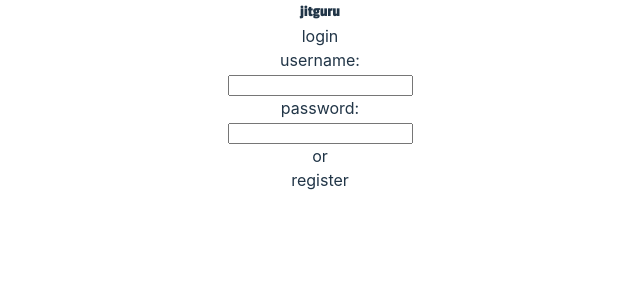
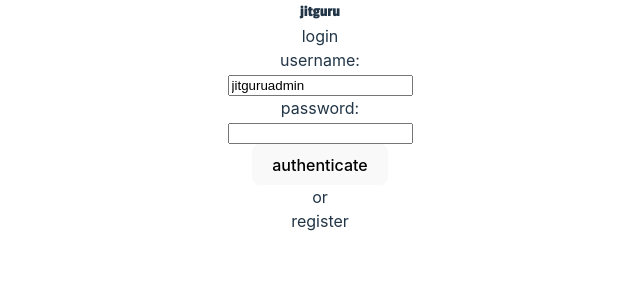
Before and after one commit to jazzhammer/jitguru-web, a Svelte app: page / in a window 1280 px wide. Shown: the top 300 px of the page, without its empty margins (320-960 px from the left). Built offline with nearby package versions, Linux system fonts and the light colour scheme.

Commit message:
feat(security): default dev username and password

```diff
--- a/src/pages/home.svelte
+++ b/src/pages/home.svelte
@@ -9,5 +9,5 @@
   onDestroy(()=>{unsub()});
 </script>
 <main>
-  home with {security?.loggedInUser?.last_name}
+
 </main>
--- a/src/pages/landing.svelte
+++ b/src/pages/landing.svelte
@@ -4,6 +4,11 @@
   import SecurityStore from "../store.js";
   import {onDestroy} from "svelte";
   import {navigate} from'svelte-routing';
+  let defaultUsername = import.meta.env.VITE_DEV_USERNAME
+  let defaultPassword = import.meta.env.VITE_DEV_PASSWORD
+  // if (defaultPassword) {
+  //   document.getElementById('password').value = defaultPassword;
+  // }
 
   let message = '';
 
@@ -21,11 +26,12 @@
   let firstName;
   let lastName;
   let alreadyUsername = false;
-  let username;
-  let password;
+  let username=defaultUsername;
+  let password=defaultPassword;
   let repeatPassword;
   let matchPassword = true;
   let email;
+  console.log(`username: ${username}, password: ${password}`);
 
   $: canAuthenticate = username?.length > 0 &&
     password?.length > 12;
@@ -149,11 +155,11 @@
       <div class="flex flex-col">
         <div class="flex flex-row mt-1">
           <div class="w-64 text-right bg-stone-700 pr-2 font-bold">username:</div>
-          <div class="w-64"><input on:keyup={updateUsername} class="w-64 bg-white pl-2"></div>
+          <div class="w-64"><input on:keyup={updateUsername} class="w-64 bg-white pl-2" value="{defaultUsername ? defaultUsername : null}"></div>
         </div>
         <div class="flex flex-row mt-1">
           <div class="w-64 text-right bg-stone-700 pr-2 font-bold">password:</div>
-          <div class="w-64"><input on:keyup={updatePassword} type="password" class="w-64 bg-white pl-2"></div>
+          <div class="w-64"><input id='username' on:keyup={updatePassword} type="password" class="w-64 bg-white pl-2"></div>
         </div>
         {#if canAuthenticate}
           <div class="mt-1 font-bold">
```
Also changed, not shown: 2 other files (tests, documents, lock files or other folders).
